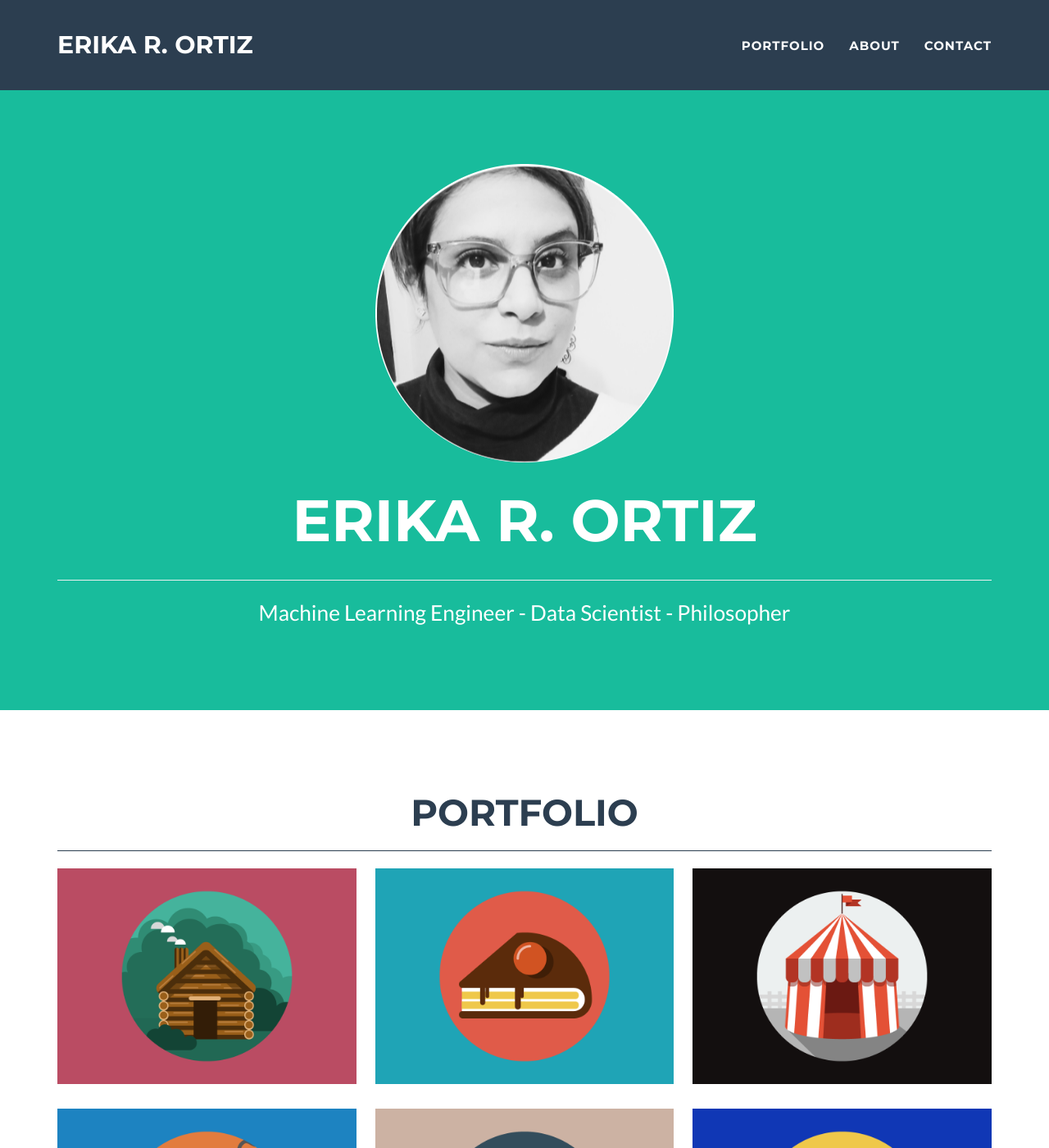
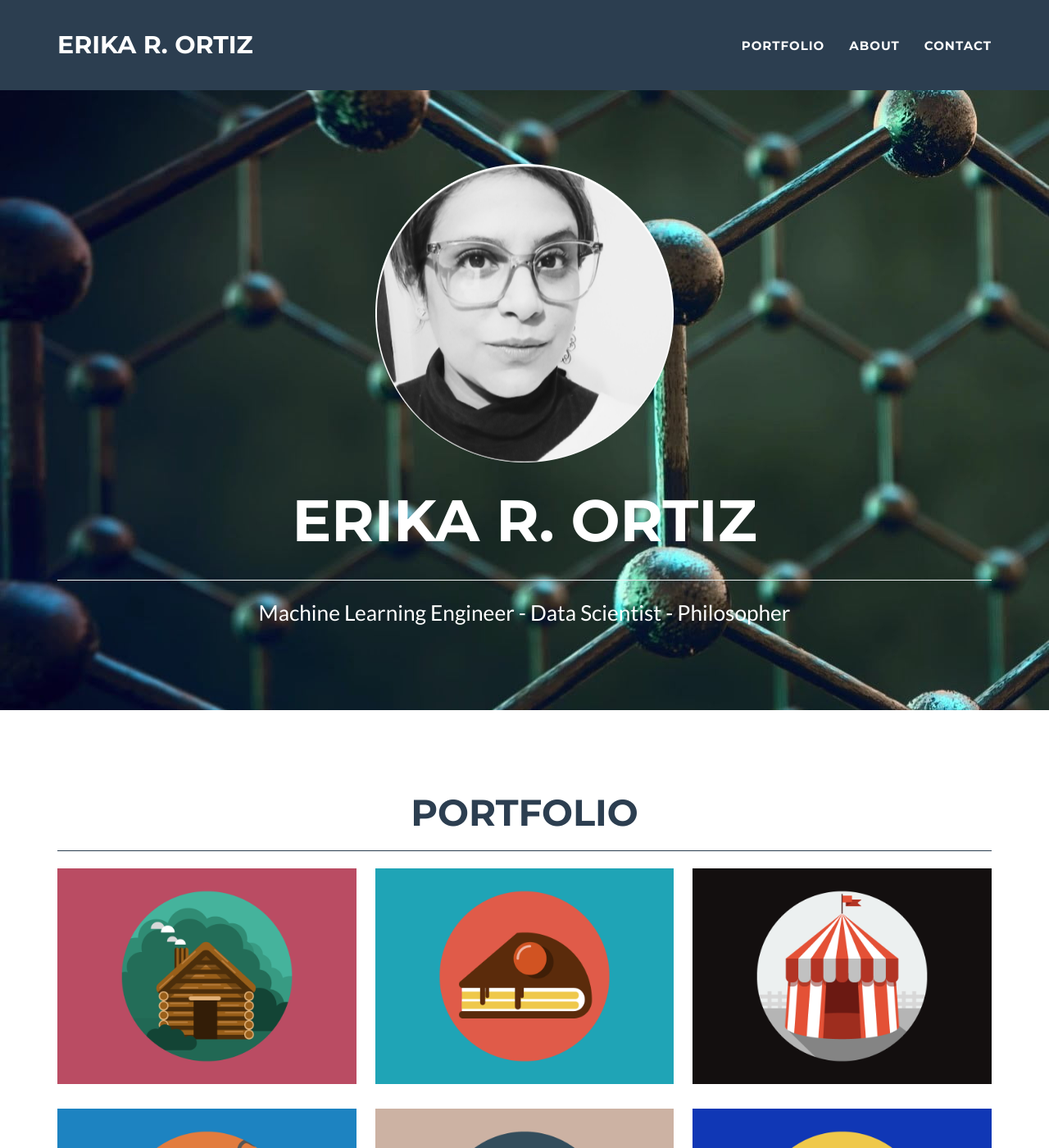
Before and after one commit to Erika-Ortiz/Erika-Ortiz.github.io, a Jekyll site: the page built from _posts/2014-07-18-project-1.markdown, in a window 1280 px wide and 1400 px high. Shown: the whole window at 82% size. Built offline with Jekyll 4.4.1, drawn with Linux system fonts in a browser that asks for light colours.

Commit message:
projects-grid3

```diff
--- a/_includes/css/main.css
+++ b/_includes/css/main.css
@@ -83,7 +83,7 @@ hr.star-primary:after {
 header {
     text-align: center;
     color: #fff;
-    background: #{{ site.color.primary }};
+    background-image: url("img/hero.jpg");
 }
 
 header .container {
```
Also changed, not shown: img/hero.jpg (added).
